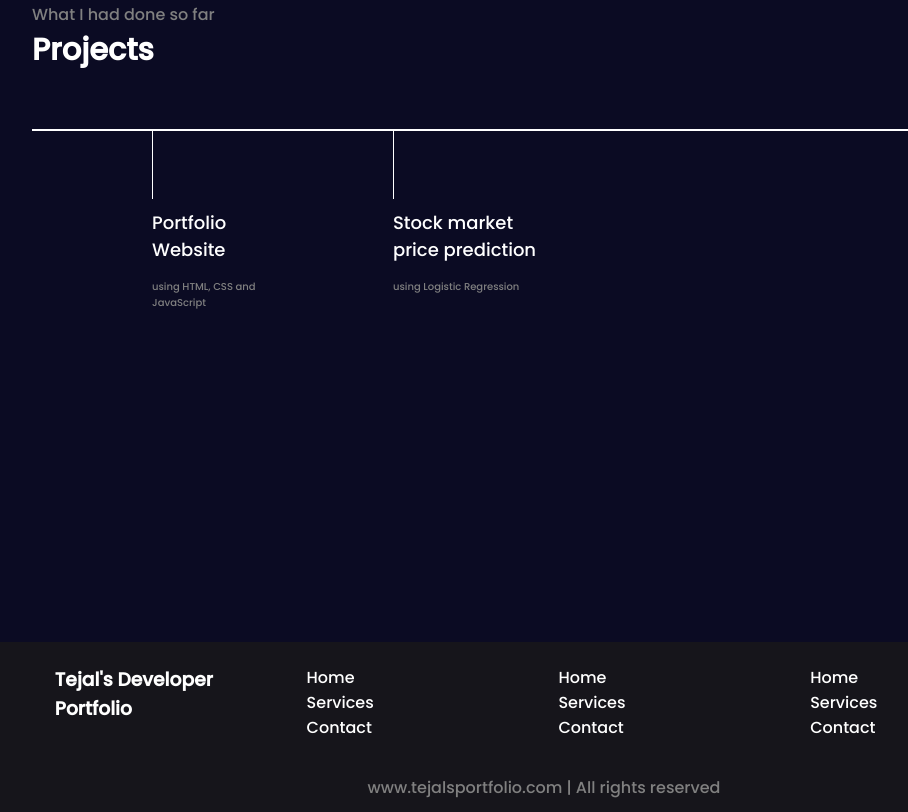
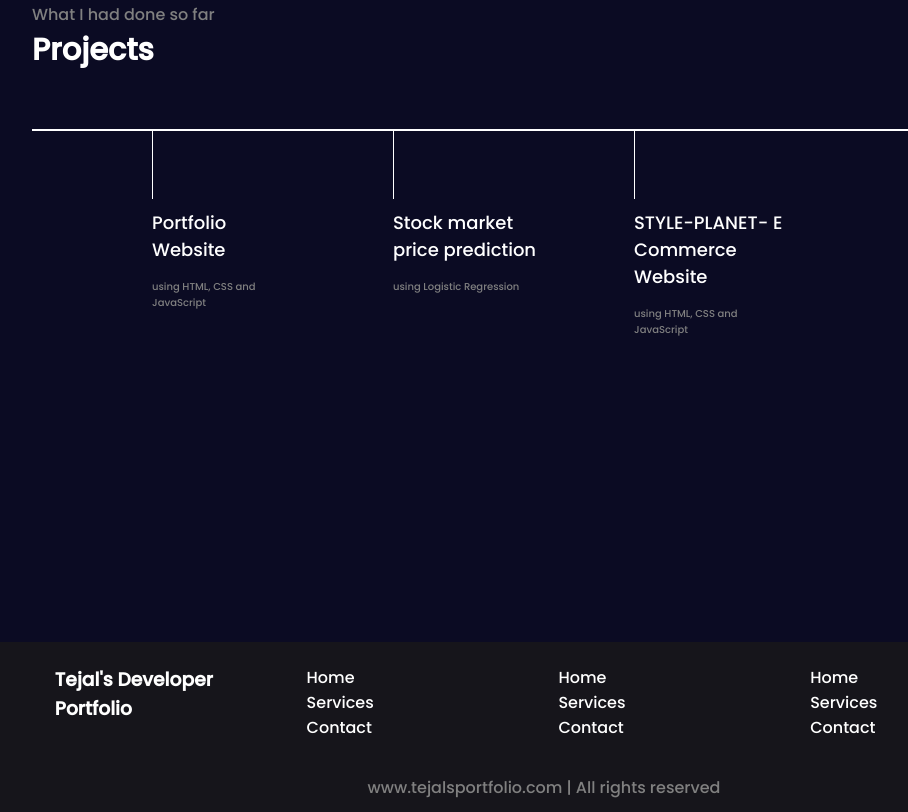
Before and after one commit to mtejal/Portfolio-Tejal, a plain HTML site: page index.html in a window 1280 px wide. Shown: the part 852-1664 px from the top of the page, without its empty margins (96-1004 px from the left). Drawn offline with nearby package versions, Linux system fonts and the light colour scheme.

Commit message:
index.html

```diff
--- a/index.html
+++ b/index.html
@@ -66,6 +66,16 @@
 
                      </div>
                 </div>
+                <div class="vertical">
+                    <div class="vertical-text">
+                       STYLE-PLANET- E Commerce Website
+                     </div>
+                     <div class="vertical-description">
+                       <!-- using Logistic Regression -->
+                       using HTML, CSS and JavaScript
+
+                     </div>
+                </div>
                 <!-- <div class="vertical"></div>
                 <div class="vertical"></div> -->
 
```
